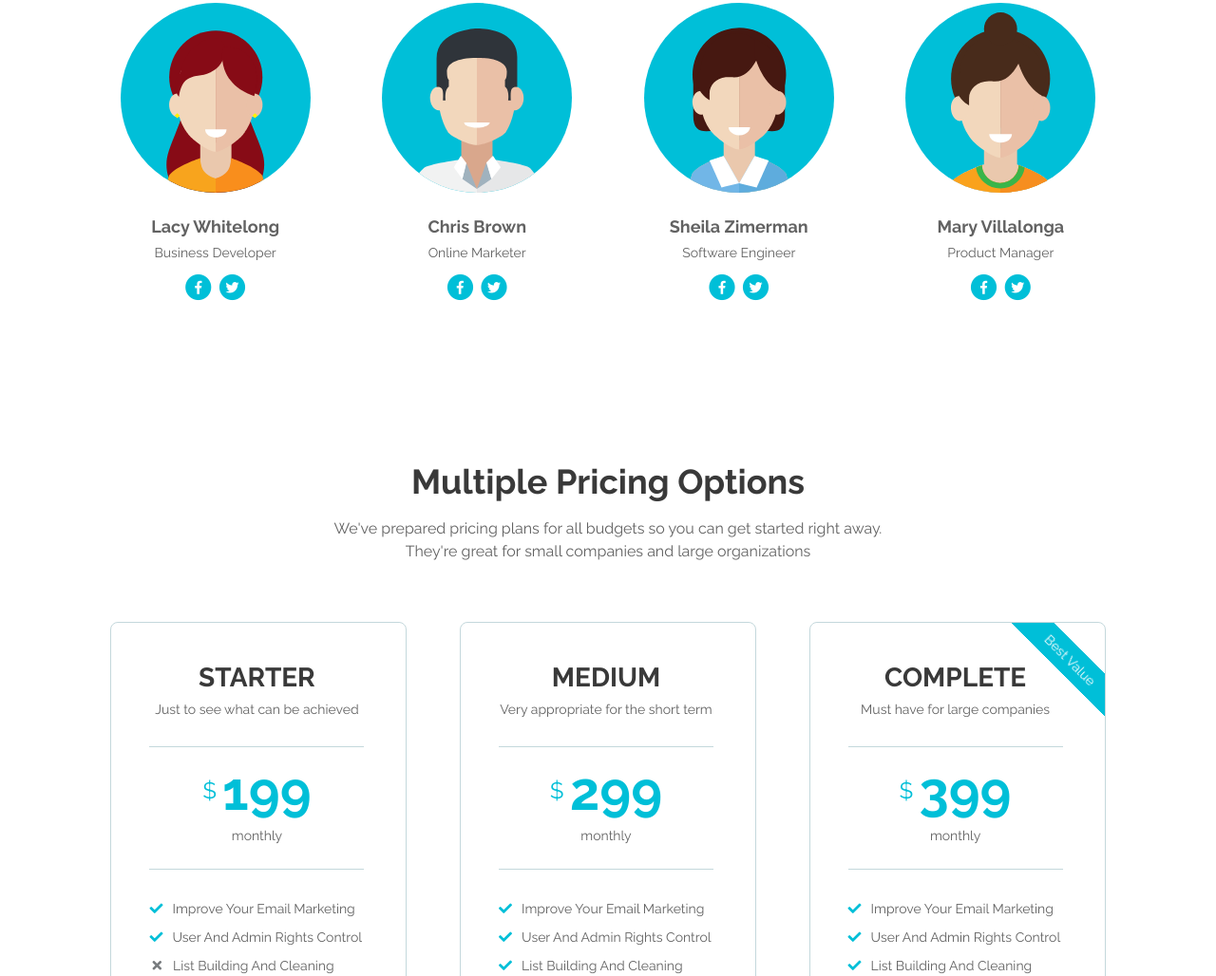
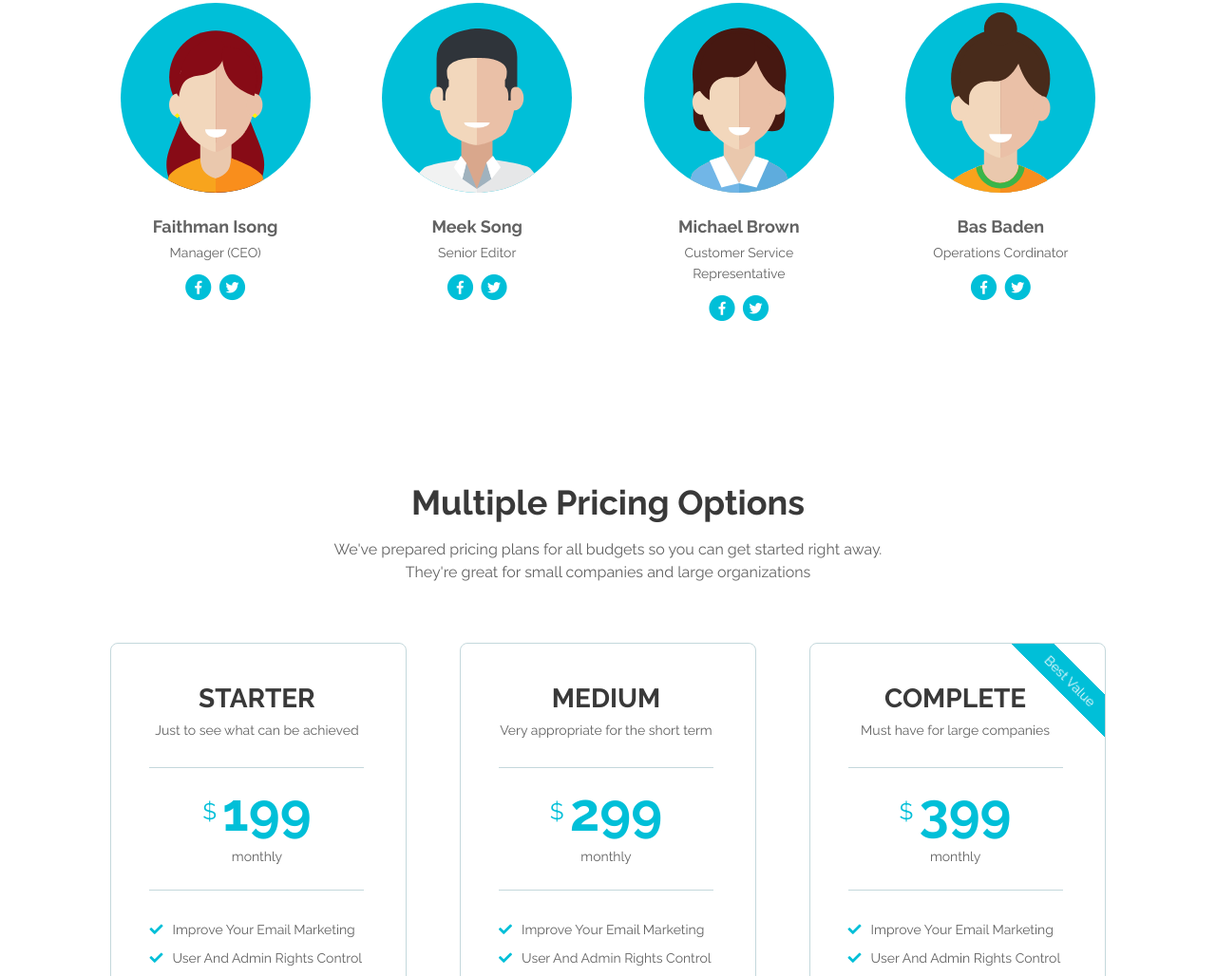
Before and after one commit to Faithmanex/grammar-editors, a plain HTML site: page index.html in a window 1280 px wide. Shown: the part 2910-3938 px from the top of the page at 95% size. Drawn offline with Linux system fonts and the light colour scheme.

Commit message:
Update index.html

```diff
--- a/index.html
+++ b/index.html
@@ -388,8 +388,8 @@
                     <div class="image-wrapper">
                         <img class="img-fluid" src="images/team-member-1.svg" alt="alternative">
                     </div> <!-- end of image-wrapper -->
-                    <p class="p-large"><strong>Lacy Whitelong</strong></p>
-                    <p class="job-title">Business Developer</p>
+                    <p class="p-large"><strong>Faithman Isong</strong></p>
+                    <p class="job-title">Manager (CEO)</p>
                     <span class="social-icons">
                         <span class="fa-stack">
                             <a href="#your-link">
@@ -412,8 +412,8 @@
                     <div class="image-wrapper">
                         <img class="img-fluid" src="images/team-member-2.svg" alt="alternative">
                     </div> <!-- end of image wrapper -->
-                    <p class="p-large"><strong>Chris Brown</strong></p>
-                    <p class="job-title">Online Marketer</p>
+                    <p class="p-large"><strong>Meek Song</strong></p>
+                    <p class="job-title">Senior Editor</p>
                     <span class="social-icons">
                         <span class="fa-stack">
                             <a href="#your-link">
@@ -436,8 +436,8 @@
                     <div class="image-wrapper">
                         <img class="img-fluid" src="images/team-member-3.svg" alt="alternative">
                     </div> <!-- end of image wrapper -->
-                    <p class="p-large"><strong>Sheila Zimerman</strong></p>
-                    <p class="job-title">Software Engineer</p>
+                    <p class="p-large"><strong>Michael Brown</strong></p>
+                    <p class="job-title">Customer Service Representative</p>
                     <span class="social-icons">
                         <span class="fa-stack">
                             <a href="#your-link">
@@ -460,8 +460,8 @@
                     <div class="image-wrapper">
                         <img class="img-fluid" src="images/team-member-4.svg" alt="alternative">
                     </div> <!-- end of image wrapper -->
-                    <p class="p-large"><strong>Mary Villalonga</strong></p>
-                    <p class="job-title">Product Manager</p>
+                    <p class="p-large"><strong>Bas Baden</strong></p>
+                    <p class="job-title">Operations Cordinator</p>
                     <span class="social-icons">
                         <span class="fa-stack">
                             <a href="#your-link">
```
